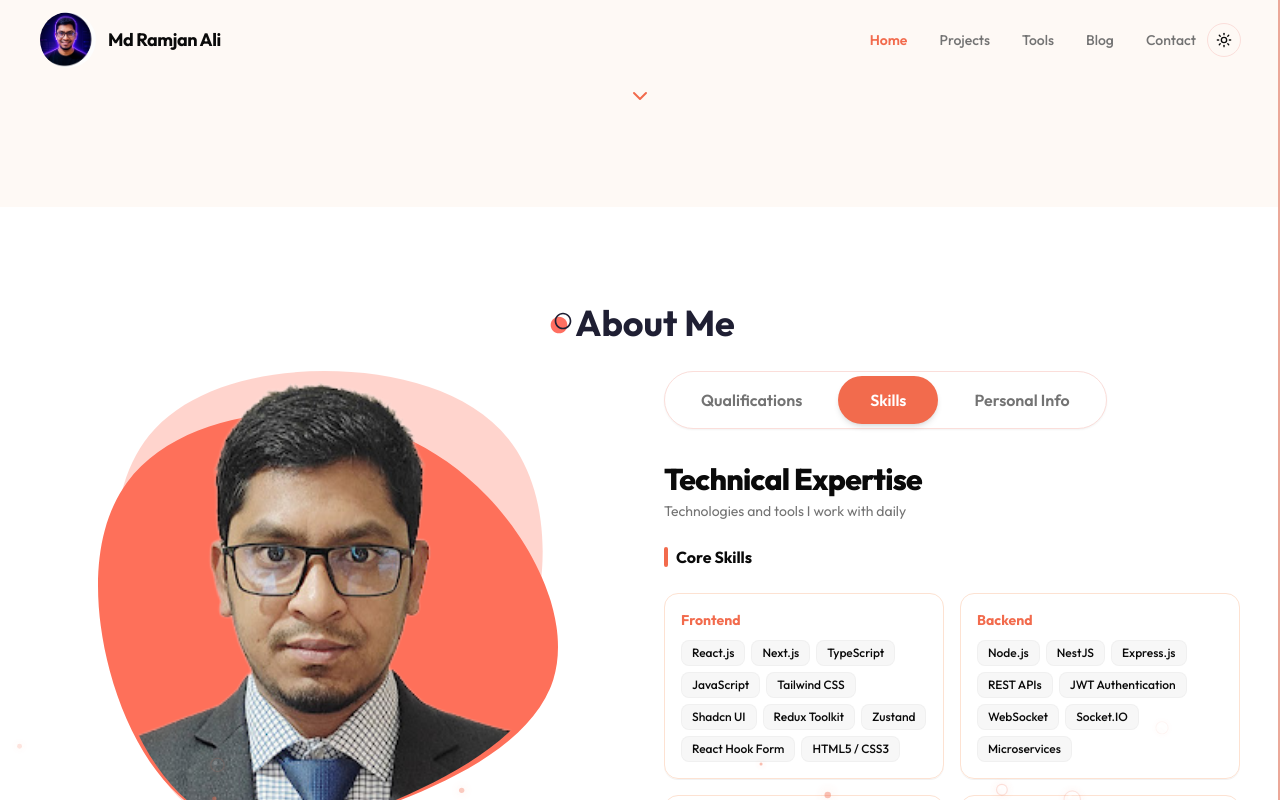
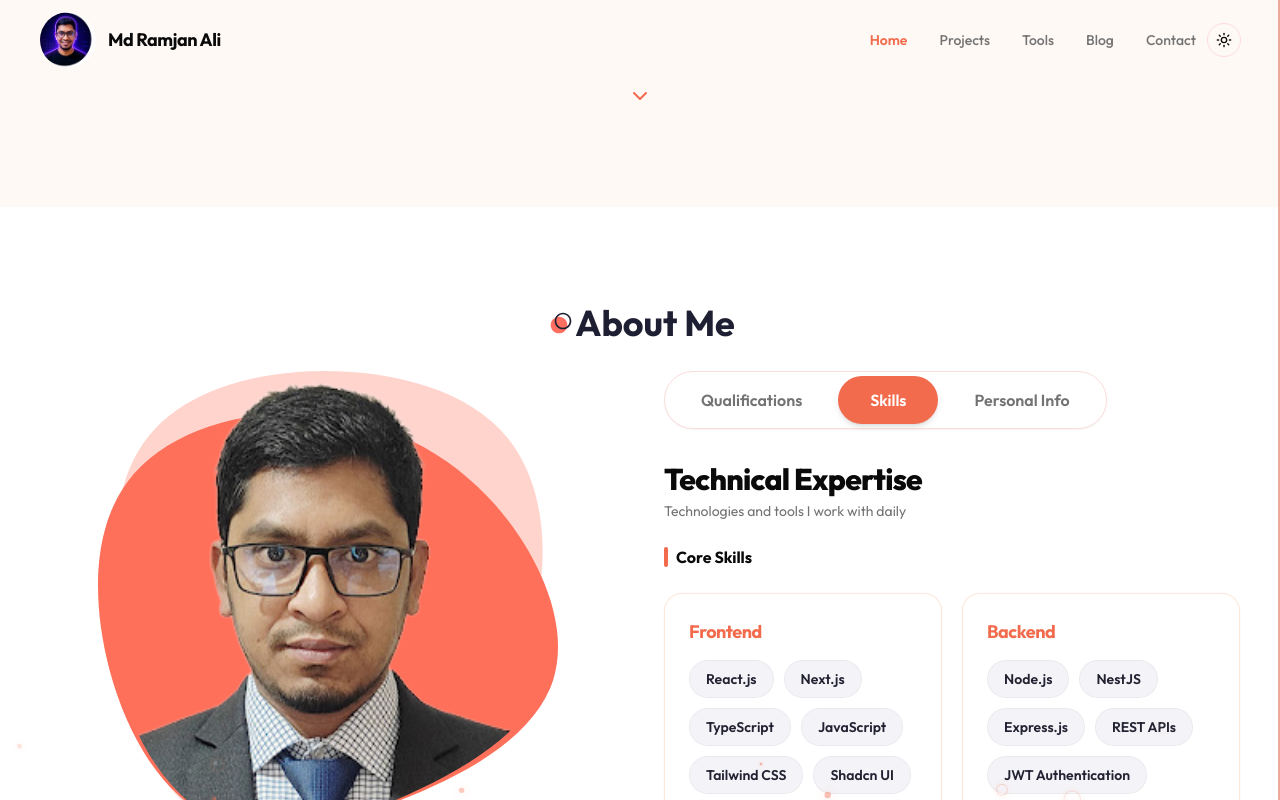
Before and after one commit to Ramjanict/portfolio, a Next.js app: page / in a window 1280 px wide. Both pictures are taken after a click on the button "Skills". Shown: the part 634-1434 px from the top of the page. Built offline with nearby package versions, Linux system fonts and the light colour scheme.

Commit message:
fix: refine skills tab cards and pill badge styling for light and dark mode

```diff
--- a/components/client/AboutTabs.tsx
+++ b/components/client/AboutTabs.tsx
@@ -195,7 +195,7 @@ export default function AboutTabs() {
       <div className="flex flex-col">
         {/* Navigation Tabs */}
         <div className="flex justify-center lg:justify-start mb-8">
-          <div className="inline-flex items-center bg-white dark:bg-[#212131] border border-[#FBDEDA] dark:border-[#212131] rounded-full p-1 gap-1 shadow-xs">
+          <div className="inline-flex items-center bg-white dark:bg-[#161625] border border-[#FBDEDA] dark:border-[#262638] rounded-full p-1 gap-1 shadow-xs">
             {tabs.map((tab) => (
               <button
                 key={tab.key}
@@ -203,7 +203,7 @@ export default function AboutTabs() {
                 className={`px-6 sm:px-8 py-3 rounded-full text-xs sm:text-base font-semibold transition-all cursor-pointer ${
                   activeTab === tab.key
                     ? "bg-main text-white shadow-md"
-                    : "text-muted-foreground hover:text-foreground"
+                    : "text-muted-foreground dark:text-[#a0a0b8] hover:text-foreground dark:hover:text-white"
                 }`}
               >
                 {tab.label}
@@ -324,20 +324,20 @@ export default function AboutTabs() {
               </h3>
             </div>
 
-            <div className="grid sm:grid-cols-2 gap-4">
+            <div className="grid sm:grid-cols-2 gap-4 sm:gap-5">
               {SKILL_CATEGORIES.map((cat, idx) => (
                 <div
                   key={idx}
-                  className="bg-card/60 dark:bg-white/5 border border-[#FDE2D2] dark:border-white/10 rounded-xl p-4 shadow-2xs hover:border-main/50 transition-all"
+                  className="bg-white dark:bg-[#1a1a2b] border border-[#FDE2D2]/80 dark:border-[#28283d] rounded-2xl p-5 sm:p-6 shadow-xs hover:border-main/40 dark:hover:border-main/50 transition-all duration-300"
                 >
-                  <h4 className="text-sm font-bold text-main mb-2.5">
+                  <h4 className="text-base sm:text-lg font-bold text-main mb-3.5 tracking-tight">
                     {cat.category}
                   </h4>
-                  <div className="flex flex-wrap gap-1.5">
+                  <div className="flex flex-wrap gap-2 sm:gap-2.5">
                     {cat.skills.map((skill, sIdx) => (
                       <span
                         key={sIdx}
-                        className="bg-muted/80 dark:bg-white/10 text-foreground text-xs font-medium px-2.5 py-1 rounded-md border border-border/40"
+                        className="bg-[#f4f4f8] dark:bg-[#252538] text-[#222233] dark:text-[#e4e4f0] text-xs sm:text-sm font-semibold px-4 py-2 rounded-full border border-black/[0.04] dark:border-white/[0.06] hover:bg-[#eaeaf2] dark:hover:bg-[#2e2e46] transition-all duration-200"
                       >
                         {skill}
                       </span>
--- a/components/client/HeroVisual.tsx
+++ b/components/client/HeroVisual.tsx
@@ -10,7 +10,7 @@ interface HeroVisualProps {
 }
 
 export default function HeroVisual({
-  yearsExperience = 3,
+  yearsExperience = 2,
   happyClients = 18,
   finishedProjects = 38,
 }: HeroVisualProps) {
--- a/components/sections/home/Hero.tsx
+++ b/components/sections/home/Hero.tsx
@@ -13,7 +13,7 @@ interface HeroProps {
 }
 
 export default function Hero({
-  yearsExperience = 3,
+  yearsExperience = 2,
   happyClients = 18,
   finishedProjects = 38,
 }: HeroProps) {
```
